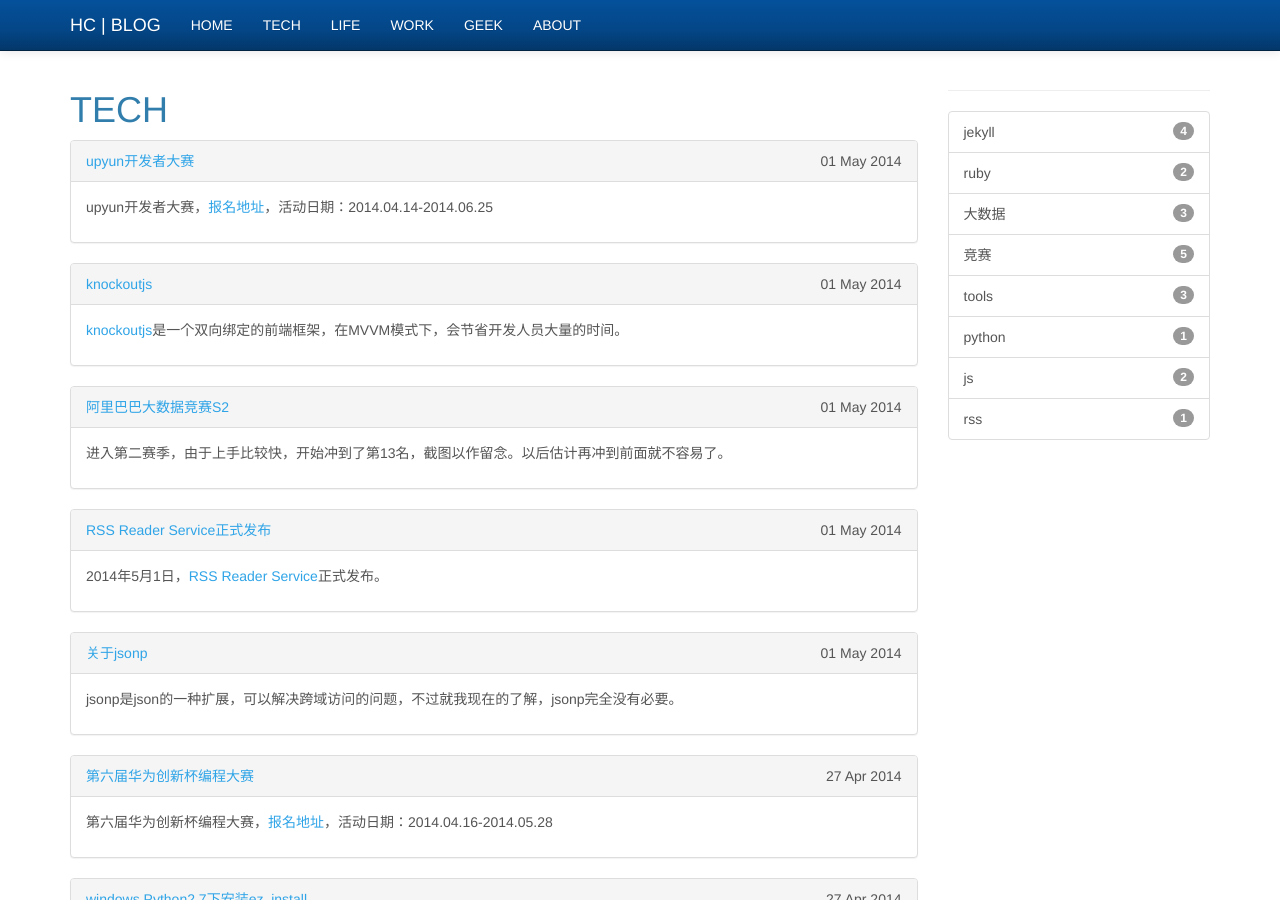
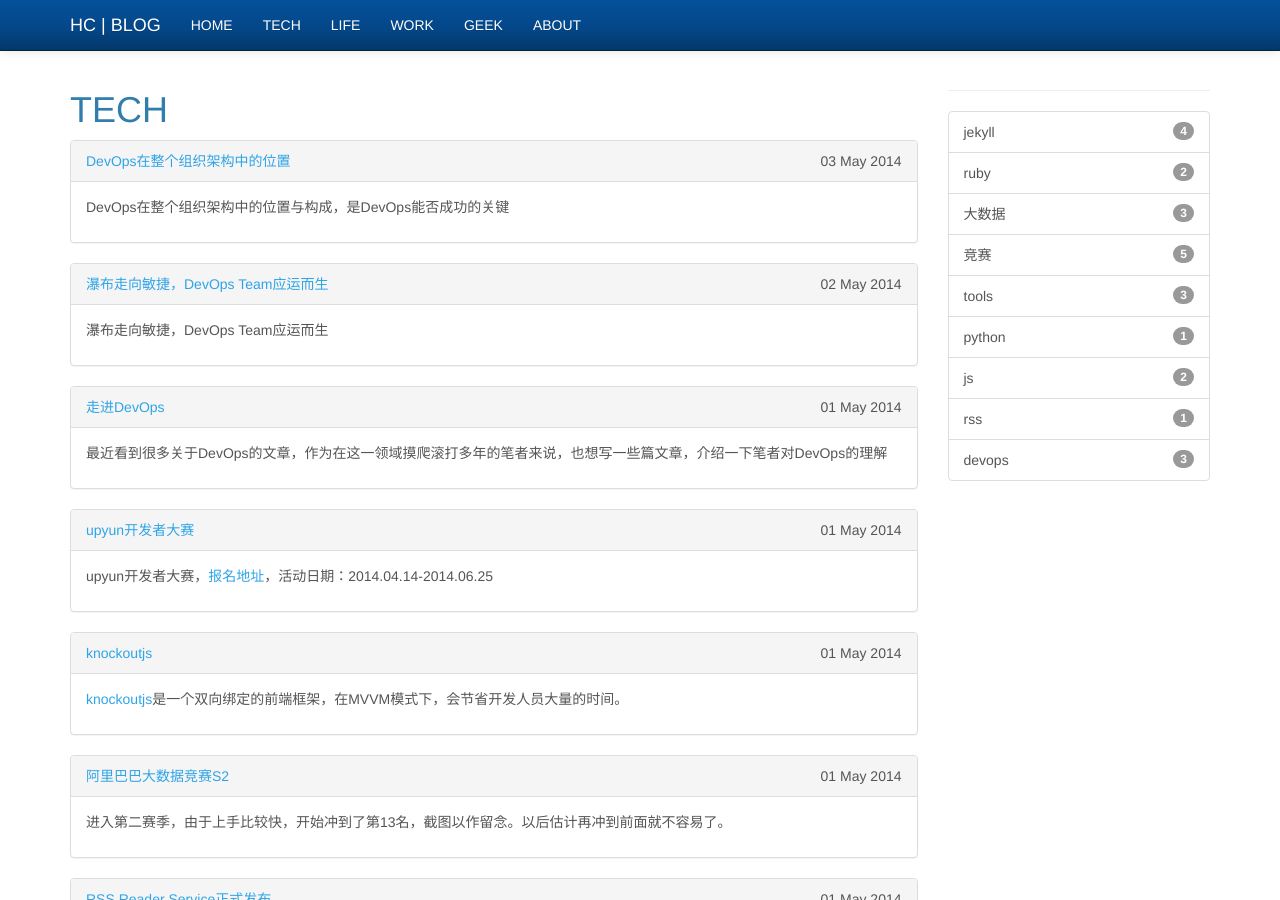
Before and after one commit to huangchaosuper/blog, a Jekyll site: the page built from categories/tech.html, in a window 1280 px wide and 900 px high. Built offline with Jekyll 4.4.1, drawn with Linux system fonts in a browser that asks for light colours; Markdown is read by kramdown in place of the engine named in the settings; some of the changed lines change nothing that is shown.

Commit message:
check in

```diff
--- a/_config.yml
+++ b/_config.yml
@@ -4,8 +4,8 @@ redcarpet:
   extensions: ["fenced_code_blocks", "autolink", "tables", "strikethrough"]
 pygments: true
 safe: true
-url: "http://blog.huangchaosuper.cn"
+#url: "http://blog.huangchaosuper.cn"
 about: "http://huangchaosuper.cn"
-#url: "http://localhost:4000"
+url: "http://localhost:4000"
 encoding: UTF-8
 excerpt_separator: "\n"
--- /dev/null
+++ b/_posts/devops/2014-05-01-devops-0.markdown
@@ -0,0 +1,68 @@
+---
+layout: post
+title: "走进DevOps"
+date: 2014-05-01 21:00:00
+categories: tech
+tags: devops
+---
+
+最近看到很多关于DevOps的文章，作为在这一领域摸爬滚打多年的笔者来说，也想写一些篇文章，介绍一下笔者对DevOps的理解
+
+##什么是DevOps
+
+###百度百科
+
+>DevOps（英文Development和Operations的组合）是一组过程、方法与系统的统称，用于促进开发（应用程序/软件工程）、技术运营和质量保障（QA）部门之间的沟通、协作与整合。它的出现是由于软件行业日益清晰地认识到：为了按时交付软件产品和服务，开发和运营工作必须紧密合作。
+
+
+##维基百科
+
+>DevOps (a portmanteau of development and operations) is a software development method that stresses communication, collaboration and integration between software developers and information technology (IT) operations professionals.DevOps is a response to the interdependence of software development and IT operations. It aims to help an organization rapidly produce software products and services.
+
+###笔者的理解
+
+>虽然百度百科和维基百科都有了明确定义，但是笔者还是觉得有必要阐述一下自己的理解。
+
+<img class="center-block img-responsive img-thumbnail" src="{{ site.url }}/resources/Devops.svg">
+
+通过上图可以清晰的发现，DevOps按照字面意思翻译为`开发运维`甚至`敏捷运维`并不恰当，因为`QA`完全没有得到体现。
+
+相比较而言，百度百科的描述更加贴切，但是其描述终究没有落地。换句话说，现在更多的描述围绕DevOps`是什么`和`为什么`却没有阐述`怎么做`。
+
+很多人可能会搬出Cloud Technology Partners公司的副总裁兼首席架构师Mike Kavis的话："DevOps并不是一个人，一个角色或者一个头衔。即使你可以声称自己是一个DevOps工程师，但是这仅是你自己的看法，实际上你并不是。"
+
+或者其另外一句话："DevOps是一种文化转变，或者说是一个鼓励更好地交流和协作（即团队合作）以便于更快地构建可靠性更高、质量更好的软件的运动。"
+
+笔者暂时不评论以上的表述是否恰当，至少其表述并没有告诉大家`怎么做`，用一句当前比较流行的话说就是不接地气。
+
+另外，如果DevOps是一场`运动`，那么必然有运动的发起者，发起者是否可以将自己称为DevOps工程师？
+
+##为什么需要DevOps
+
+>DevOps与`敏捷开发的兴起`，`云计算尘埃落定`和`持续集成深入人心`有密不可分的联系。
+
+"话说天下大势，分久必合，合久必分"，笔者认为这句话用在此处非常恰当。
+
+R&D工程师、QA工程师、TO工程师彼此独立时间太久，彼此之间的隔阂越来越严重，严重影响到了软件交付，已经到了分久必合的时刻。（不知道这里把秦始皇比做DevOps的发起者是否合适）
+
+补充一句，现在很多人对敏捷开发的理解是缩减成本，提高效率。笔者认为DevOps作为敏捷的心脏，保证软件质量永远放在首位。
+
+##如何让DevOps落地
+
+>作为某航母级跨国公司中国区仅有的3位DevOps成员之一，笔者将分以下几个章节，带您进入可执行的DevOps。
+
+* [瀑布走向敏捷，DevOps Team应运而生]({% post_url devops/2014-05-02-devops-1 %})
+* [DevOps在整个组织架构中的位置]({% post_url devops/2014-05-03-devops-2 %})
+* 谁才是DevOps的合适人选
+* 寻找DevOps的切入点
+* 让DevOps作为Agile心脏开始跳动
+* 技术与业务并举的DevOps
+* 应对DevOps的人员变动
+
+>DevOps那些有趣的事
+
+* 当DevOps遇上了构架师
+* 当DevOps遇上了业务经理
+* 当DevOps遇上了开发工程师
+* 当DevOps遇上了自动化测试工程师
+* 当DevOps遇上了运维工程师
--- /dev/null
+++ b/_posts/devops/2014-05-02-devops-1.markdown
@@ -0,0 +1,45 @@
+---
+layout: post
+title: "瀑布走向敏捷，DevOps Team应运而生"
+date: 2014-05-02 11:00:00
+categories: tech
+tags: devops
+---
+
+瀑布走向敏捷，DevOps Team应运而生
+
+##背景
+
+>时间追溯到2012年初，那时候大家还在兴致勃勃的谈论IaaS云，公司总部一次比较大的结构调整拉开了DevOps的序幕。
+
+公司总部决定进行瀑布到敏捷开发模式的转型，将横跨全球多个部门和时区的多个关联项目合并，收归总部统一管理。按照Global Team的原则重新组织人员结构。DevOps作为一个Team正式被引入
+
+##变化
+
+>成立DevOps团队
+
+主要负责E2E测试数据支持、持续集成、开发工具孵化和技术探索。不参与Test Case执行，不提交Issue or Bug or CR，不进行生产环境部署。
+
+>DevOps组织SoS会议
+
+DevOps的Team Manager组织Scrum of Scrums会议，所有Active的Scrum Master和Business Manager参加
+
+>PM与PM分离
+
+基于瀑布模式的组织架构依然保留，People Manager和Project Manager完全分离，弱化Project Manager的实际概念。
+
+>Scrum Master任期制
+
+按照Feature成立Scrum Team，每个Scrum Team的Scrum Master从Scrum Team内部产生。Release结束后，Scrum Team解散，等待新的Scrum Team成立，并重新产生Scrum Master。
+
+>One Global Team
+
+所有团队必须横跨美洲、欧洲和亚洲
+
+##总结
+
+以上描述可能有的读者注意到，DevOps的Team Manager的层级比较高`DevOps Team Manager = People Manager`，我猜大约等价于国内公司的`项目总监`。
+
+[下一个章节][1]我将详细介绍DevOps在整个组织架构中的位置
+
+[1]: {% post_url devops/2014-05-03-devops-2 %}
--- /dev/null
+++ b/_posts/devops/2014-05-03-devops-2.markdown
@@ -0,0 +1,76 @@
+---
+layout: post
+title: "DevOps在整个组织架构中的位置"
+date: 2014-05-03 13:00:00
+categories: tech
+tags: devops
+---
+
+DevOps在整个组织架构中的位置与构成，是DevOps能否成功的关键
+
+##位置
+
+DevOps作为协调开发、测试和运维的关键角色，在组织架构中必然要有一定的话语权，否则很难做到各个部门的推进与协调。
+
+但是如果将DevOps定位为`精英俱乐部`，也将不利于整个组织架构的稳定性。
+
+正如在上一篇文章中笔者所述，`DevOps Team Manager = People Manager`或者说`DevOps Team Member = Scrum Master`是比较合适的定位。
+
+要成为DevOps Team Manager，首先要是People Manager，至少可以和其他People Manager在人员调配上可以有效沟通。
+
+作为DevOps Team Member，属于一线员工；而Scrum Master在很多人的认知中仍然类似瀑布模式的项目经理（虽然不是）。
+
+因此如何让DevOps与Scrum Master进行有效沟通，是需要各个组织部门需要考虑的问题。
+
+笔者所在DevOps Team，对QA来说`掌握E2E测试数据`，对DEV来说`控制代码版本`，对TO来说`掌握版本的更新记录`。不谦虚的描述是Scrum Master都要让你三分，因此在整个组织架构中的角色尤其重要。
+
+正因为如此重要的角色，所以其成员构成也有必要单独拿出来介绍
+
+##构成
+
+* DevOps Team Manager
+
+首先要是People Manager，并且对业务、技术和管理都能够做到全局把控。
+
+* DevOps Team Consultant
+
+`部门首席构架师`或`CTO`有效的帮助DevOps Team Manager协调各方面工作，并起到一定监督作用。
+
+* DevOps Team Member
+
+工作经历中至少从事过QA、DEV、TO中至少2种角色，总人数控制在20人以内（笔者所在部门全球只有15位成员）。
+
+需要包含对业务精通的成员
+
+需要包含解决方案专家
+
+最重要的一点，需要有持续学习的态度
+
+>读者可能已经注意到，DevOps的构成和在公司中的位置很容易变成`精英俱乐部`。因此要对DevOps的功能有一些规定和限制
+
+##功能
+
+>义务
+
+* 面向QA成员，提供E2E测试数据支持
+
+* 面向DEV成员，构建持续集成解决方案，进行版本控制
+
+* 面向TO成员，提供版本更新记录
+
+* 面向整个部门，开发工具和技术探索
+
+>权利
+
+* 不参与Test Case执行
+
+* 不提交Issue or Bug or CR
+
+* 不进行生产环境部署
+
+
+##总结
+
+可能有的读者终于找到了组织，不过还是希望大家静下心来想一想，什么样的人适合DevOps
+
+下一篇文章，笔者将阐述:谁才是DevOps的合适人选
```
Also changed, not shown: resources/Devops.svg (added), resources/devops.svg.png (added).
